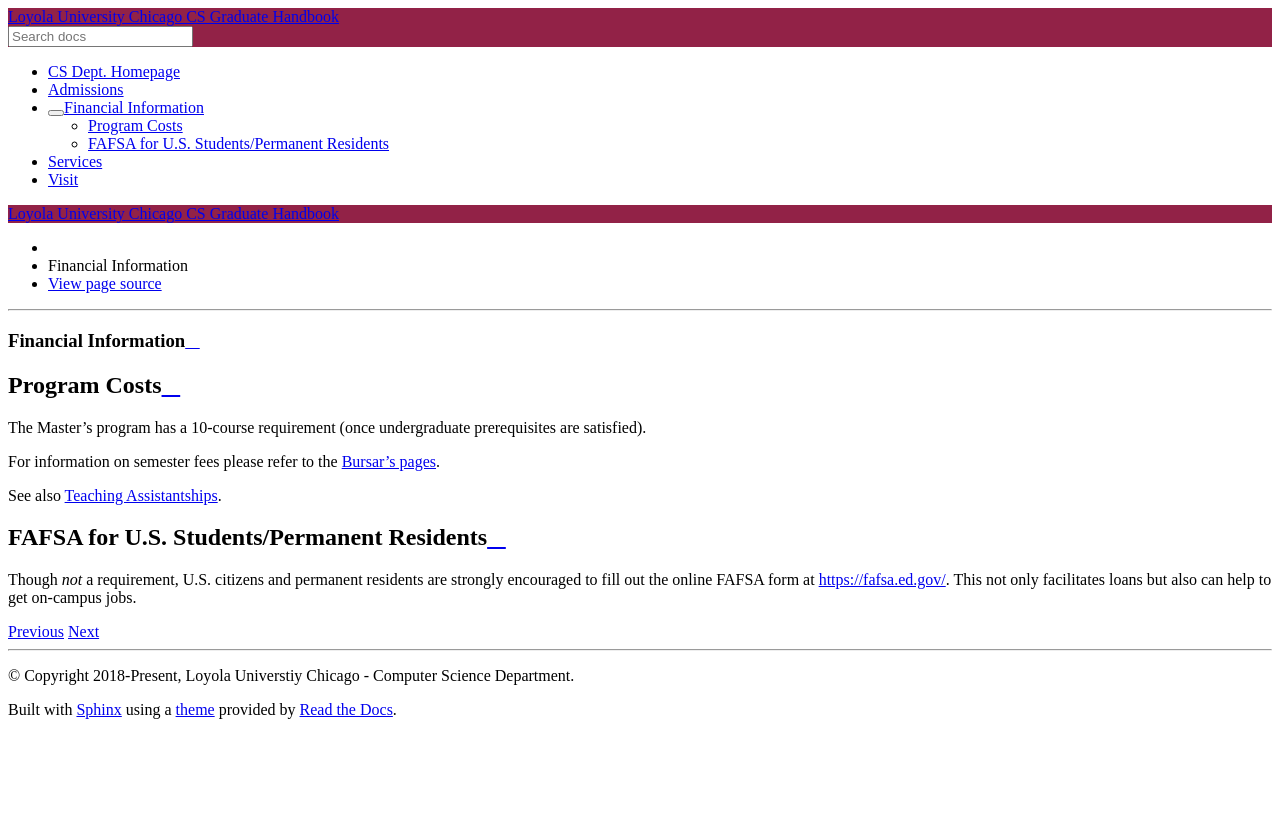
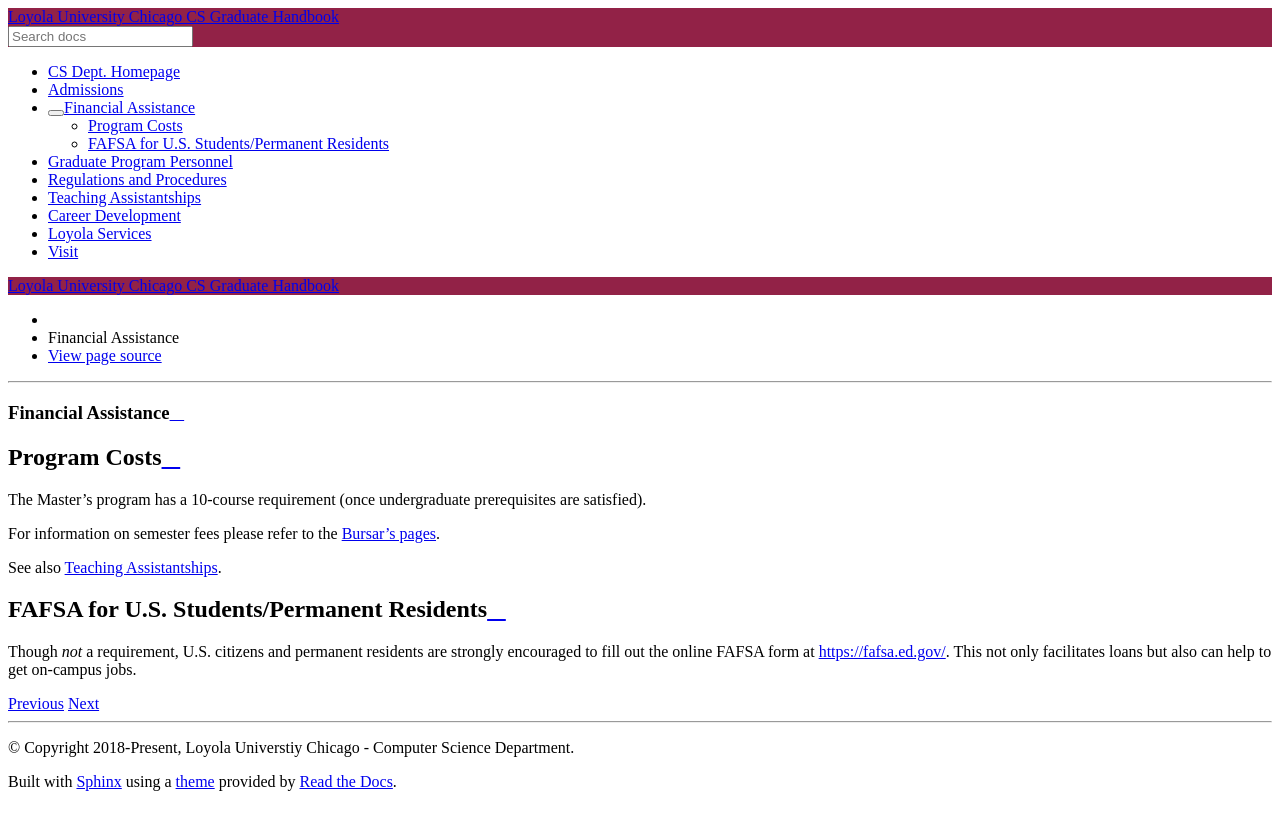
Before and after one commit to LoyolaChicagoCS/gradhandbook, a Sphinx documentation site: the page built from source/policy/financial.rst, in a window 1280 px wide. Shown: the top 830 px of the page. Built offline with Sphinx 7.4.7 and the Read the Docs theme 2.0.0, drawn with Linux system fonts in a browser that asks for light colours; pages that are not in the unit, such as notebooks, are missing from menus.

Commit message:
Fix toc tree

```diff
--- a/source/index.rst
+++ b/source/index.rst
@@ -79,7 +79,11 @@
    CS Dept. Homepage <https://www.luc.edu/cs/>
    policy/admissions
    policy/financial
-   services/index
+   policy/people
+   policy/regulations
+   services/assistantships
+   services/careerdevelopment
+   services/loyolaservices
    general/visit
 
 
--- a/source/policy/financial.rst
+++ b/source/policy/financial.rst
@@ -1,6 +1,6 @@
-#####################
-Financial Information
-#####################
+####################
+Financial Assistance
+####################
 
 *************
 Program Costs
```
